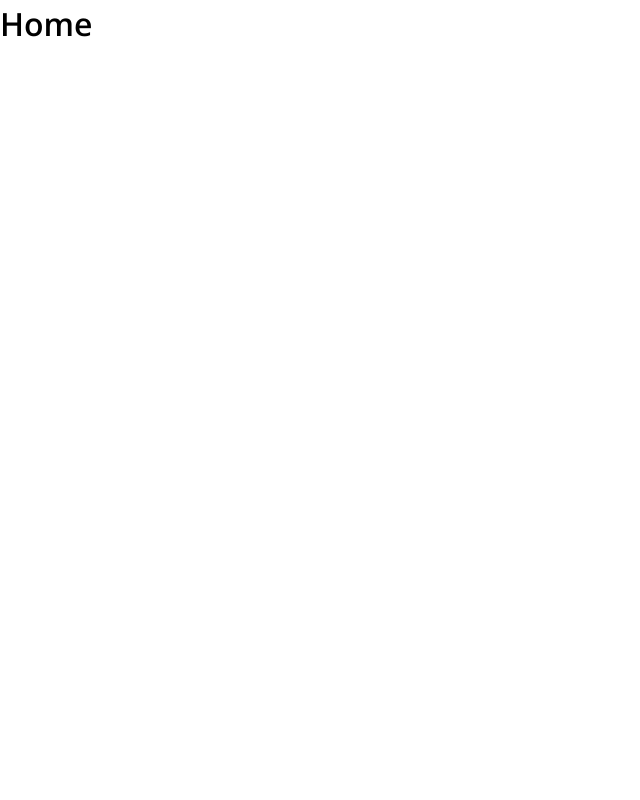
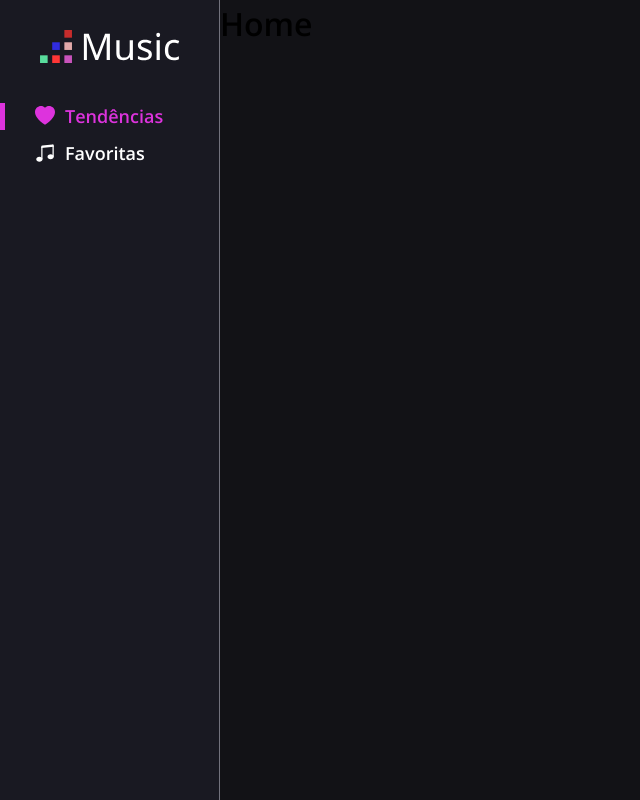
Before and after one commit to bernardobfg/manipulae, a React (Vite) app: page / in a window 1280 px wide. Shown: the whole page, without its empty margins (0-640 px from the left). Built offline with nearby package versions, Linux system fonts and the light colour scheme.

Commit message:
create sideBar

```diff
--- a/package.json
+++ b/package.json
@@ -10,6 +10,7 @@
     "axios": "^0.24.0",
     "react": "^17.0.2",
     "react-dom": "^17.0.2",
+    "react-icons": "^4.3.1",
     "react-loading": "^2.0.3",
     "react-redux": "^7.2.6",
     "react-router-dom": "^6.2.1",
--- /dev/null
+++ b/src/components/Container/index.jsx
@@ -0,0 +1,11 @@
+import { SideBar } from "../SideBar";
+import { StyledContainer } from "./styles";
+
+export const Container = ({ children }) => {
+  return (
+    <StyledContainer>
+      <SideBar/>
+      {children}
+    </StyledContainer>
+  );
+};
--- /dev/null
+++ b/src/components/Container/styles.js
@@ -0,0 +1,6 @@
+import styled from "styled-components";
+export const StyledContainer = styled.div`
+  display: flex;
+  background-color: ${props => props.theme.colors.background};
+  min-height: 100vh;
+`
--- /dev/null
+++ b/src/components/SideBar/index.jsx
@@ -0,0 +1,35 @@
+import { Nav, NavItem, SideArea, NavItemName } from "./styles"
+import { BsMusicNoteBeamed, BsHeartFill } from "react-icons/bs"
+import { Link, useLocation } from "react-router-dom"
+import Logo from "../../assets/logo.svg"
+export const SideBar = () => {
+  const location = useLocation()
+  const itens = [
+    {
+      name: "Tendências",
+      path: "/",
+      icon: BsHeartFill
+    },
+    {
+      name: "Favoritas",
+      path: "/favoritas",
+      icon: BsMusicNoteBeamed
+    },
+  ]
+
+  return (
+    <SideArea>
+      <img src={Logo} alt="Logo" />
+      <Nav>
+        {itens.map(item => (
+          <NavItem key={item.name} selected={item.path===location.pathname}>
+            <Link to={item.path}>
+            <item.icon size={20} />
+              <NavItemName>{item.name}</NavItemName>
+            </Link>
+          </NavItem>
+        ))}
+      </Nav>
+    </SideArea>
+  )
+}
--- /dev/null
+++ b/src/components/SideBar/styles.js
@@ -0,0 +1,50 @@
+import styled from "styled-components";
+
+export const SideArea = styled.div`
+  display: flex;
+  flex-direction: column;
+  align-items: center;
+  padding-top: 30px;
+  background-color: ${props => props.theme.colors.auxiliar};
+  min-height: 100vh;
+  width: 220px;
+  border-right: 1px solid ${props => props.theme.colors.lightText};
+  img{
+    width: 140px;
+    margin-bottom: 40px;;
+  }
+`
+
+export const Nav = styled.ul`
+  display: flex;
+  flex-direction: column;
+  width: 100%;
+`
+
+export const NavItem = styled.li`
+  display: flex;
+  align-items: center;
+  padding-left: 30px;
+  border-left: 5px solid ${props => props.selected ? props.theme.colors.primary : props.theme.colors.auxiliar};
+  font-weight: 600;
+  font-size: 18px;
+
+  a{
+    color: ${props => props.selected? props.theme.colors.primary: props.theme.colors.text};
+    display: flex;
+    align-items: center;
+    transition: color .5s;
+
+    &:hover{
+      color: ${props => props.theme.colors.primary};
+    }
+  }
+
+  &:not(:last-child){
+    margin-bottom: 10px;
+  }
+`
+
+export const NavItemName = styled.span`
+  margin-left: 10px;
+`
--- a/src/pages/Home/index.jsx
+++ b/src/pages/Home/index.jsx
@@ -1,7 +1,9 @@
+import { Container } from "../../components/Container"
+
 export const Home = () => {
   return (
-    <div>
+    <Container>
       <h1>Home</h1>
-    </div>
+    </Container>
   )
 }
--- a/src/pages/Home/styles.js
+++ b/src/pages/Home/styles.js
@@ -0,0 +1 @@
+import styled from 'styled-components';
--- a/src/styles/theme.js
+++ b/src/styles/theme.js
@@ -1,4 +1,9 @@
 export const theme = {
   colors: {
+    primary: "#dd33dd",
+    background: "#121216",
+    auxiliar: "#191922",
+    lightText: "#72727D",
+    text: "#FFFFFF"
   },
 }
```
Also changed, not shown: src/assets/logo.svg (added), 1 other file (tests, documents, lock files or other folders).
